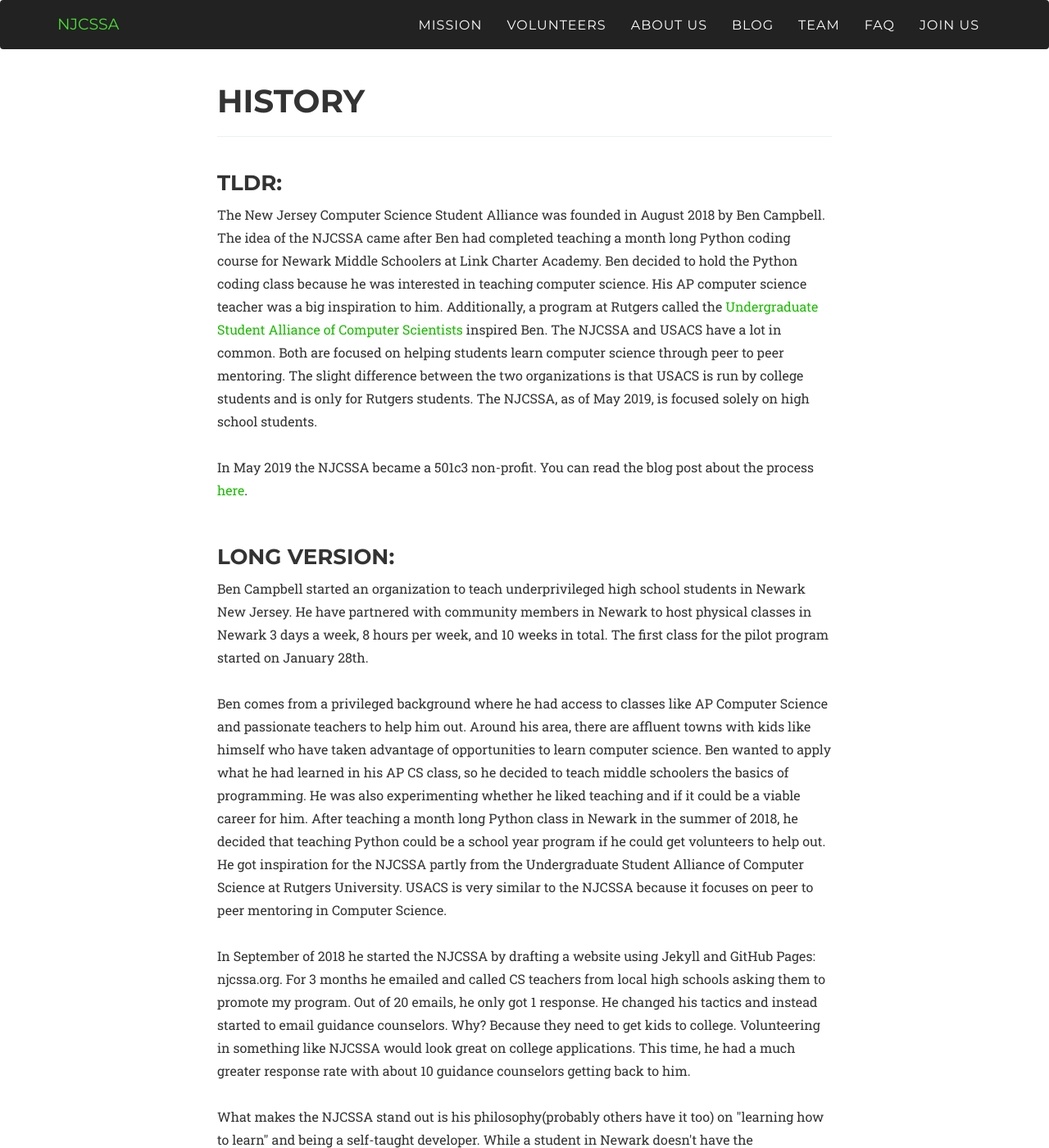
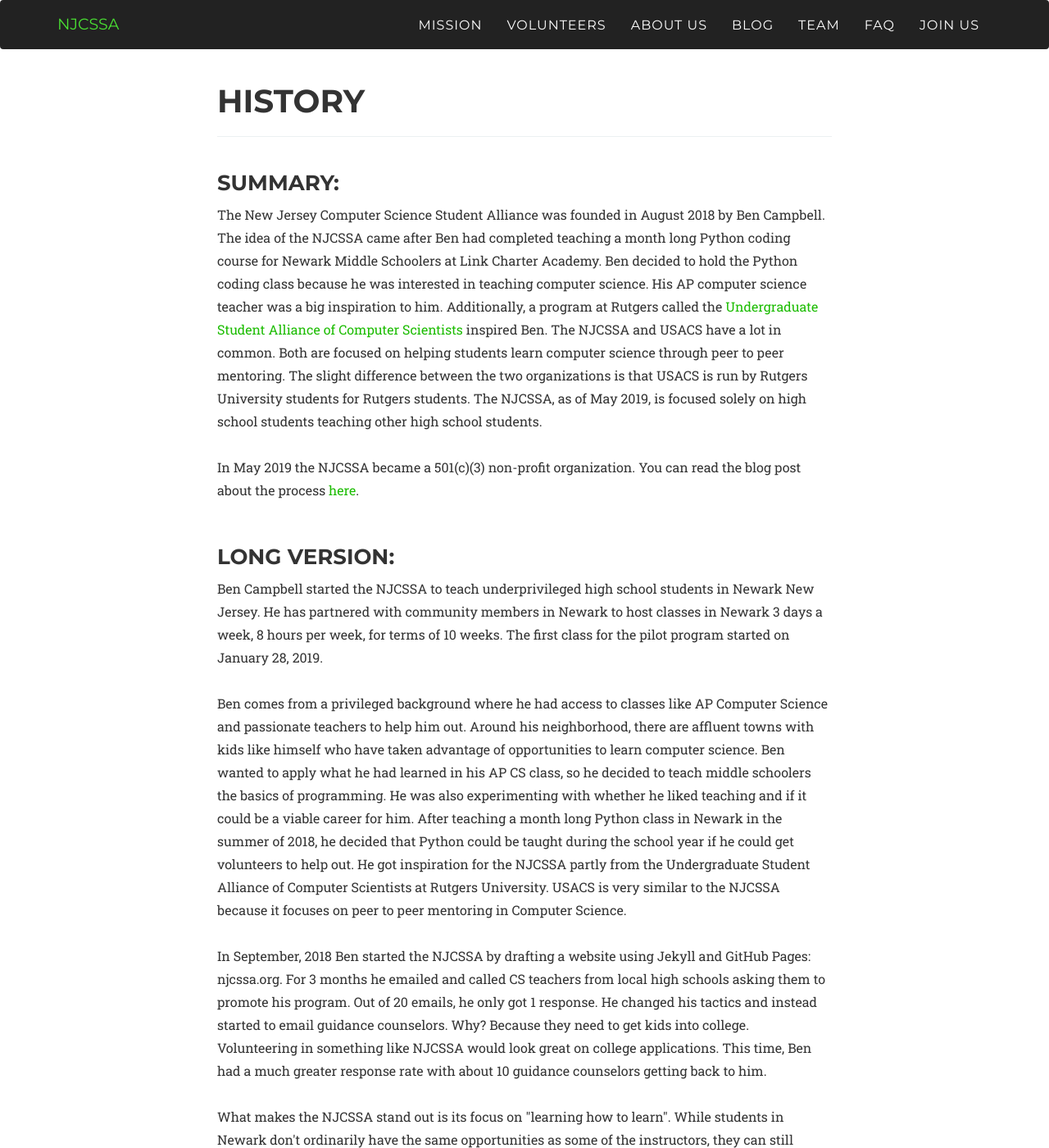
Before and after one commit to benjaminnow/njcssa, a Jekyll site: the page built from history.html, in a window 1280 px wide and 1400 px high. Shown: the whole window at 82% size. Built offline with Jekyll 4.4.1, drawn with Linux system fonts in a browser that asks for light colours; nearby versions of some CDN libraries; some web fonts are replaced; some of the changed text lies outside the part shown.

Commit message:
changed wording

```diff
--- a/history.html
+++ b/history.html
@@ -15,7 +15,7 @@ permalink: /history
     <div class="row">
         <div class="col-md-2"></div>
         <div class="col-md-8">
-            <h3>TLDR:</h3>
+            <h3>Summary:</h3>
             <p>
                 The New Jersey Computer Science Student Alliance was founded in August 2018 by Ben Campbell.
                 The idea of the NJCSSA came after Ben had completed teaching a month long Python coding course for
@@ -24,54 +24,54 @@ permalink: /history
                 Additionally, a program at Rutgers called the <a href="http://usacs.rutgers.edu/">Undergraduate Student Alliance of Computer Scientists</a>
                 inspired Ben. The NJCSSA and USACS have a lot in common. Both are focused on helping students learn
                 computer science through peer to peer mentoring. The slight difference between the two organizations
-                is that USACS is run by college students and is only for Rutgers students. The NJCSSA, as of May 2019,
-                is focused solely on high school students.
+                is that USACS is run by Rutgers University students for Rutgers students. The NJCSSA, as of May 2019,
+                is focused solely on high school students teaching other high school students.
                 <br>
                 <br>
-                In May 2019 the NJCSSA became a 501c3 non-profit. You can read the blog post about the process <a href="/">here</a>.
+                In May 2019 the NJCSSA became a 501(c)(3) non-profit organization. You can read the blog post about
+                the process <a href="/2019/04/26/non-profit">here</a>.
             </p>
             <br>
             <h3>Long Version:</h3>
             <p>
-                Ben Campbell started an organization to teach underprivileged high school students in Newark New Jersey.
-                He have partnered with community members in Newark to host physical classes in Newark 3 days a week, 8 hours
-                per week, and 10 weeks in total. The first class for the pilot program started on January 28th.
+                Ben Campbell started the NJCSSA to teach underprivileged high school students in Newark New Jersey.
+                He has partnered with community members in Newark to host classes in Newark 3 days a week, 8 hours
+                per week, for terms of 10 weeks. The first class for the pilot program started on January 28, 2019.
                 <br>
                 <br>
                 Ben comes from a privileged background where he had access to classes like AP Computer Science and
-                passionate teachers to help him out. Around his area, there are affluent towns with kids like himself who
+                passionate teachers to help him out. Around his neighborhood, there are affluent towns with kids like himself who
                 have taken advantage of opportunities to learn computer science. Ben wanted to apply what he had learned in
-                his AP CS class, so he decided to teach middle schoolers the basics of programming. He was also experimenting
+                his AP CS class, so he decided to teach middle schoolers the basics of programming. He was also experimenting with
                 whether he liked teaching and if it could be a viable career for him. After teaching a month long Python class
-                in Newark in the summer of 2018, he decided that teaching Python could be a school year program if he could
+                in Newark in the summer of 2018, he decided that Python could be taught during the school year if he could
                 get volunteers to help out. He got inspiration for the NJCSSA partly from the Undergraduate Student Alliance
-                of Computer Science at Rutgers University. USACS is very similar to the NJCSSA because it focuses on peer to
+                of Computer Scientists at Rutgers University. USACS is very similar to the NJCSSA because it focuses on peer to
                 peer mentoring in Computer Science.
                 <br>
                 <br>
-                In September of 2018 he started the NJCSSA by drafting a website using Jekyll and GitHub Pages: njcssa.org.
-                For 3 months he emailed and called CS teachers from local high schools asking them to promote my program. Out
+                In September, 2018 Ben started the NJCSSA by drafting a website using Jekyll and GitHub Pages: njcssa.org.
+                For 3 months he emailed and called CS teachers from local high schools asking them to promote his program. Out
                 of 20 emails, he only got 1 response. He changed his tactics and instead started to email guidance counselors.
-                Why? Because they need to get kids to college. Volunteering in something like NJCSSA would look great on college
-                applications. This time, he had a much greater response rate with about 10 guidance counselors getting back to him.
+                Why? Because they need to get kids into college. Volunteering in something like NJCSSA would look great on college
+                applications. This time, Ben had a much greater response rate with about 10 guidance counselors getting back to him.
                 <br>
                 <br>
-                What makes the NJCSSA stand out is his philosophy(probably others have it too) on "learning how to learn" and
-                being a self-taught developer. While a student in Newark doesn't have the opportunities he has, they can still become
-                a great programmer with a desire, a device, and an internet connection. Ben learned this philosophy when he taught himself
-                how to build a fully-fledged website using Python Flask. He didn't know anything before starting and he didn't have a
-                teacher. He just had a desire and the wealth of resources available to me on the internet. The NJCSSA teaches kids how
-                to learn by teaching them the basics in the first half of the course and then letting them loose on the Python Turtle API.
-                This is a simple API, but it teaches the fundamentals of being a self taught programmer.
+                What makes the NJCSSA stand out is its focus on "learning how to learn". While students in Newark don't ordinarily have the
+                same opportunities as some of the instructors, they can still become great programmers with a desire, a device, and an
+                internet connection. Ben acquired this mindset when he taught himself how to build a fully-fledged website using Python Flask.
+                He didn't know anything before starting and he didn't have a teacher. He just had a desire and the wealth of resources available
+                to him on the internet. The NJCSSA teaches kids how to learn by teaching them the basics in the first half of the course and then
+                letting them loose on the Python Turtle API. This is a simple API, but it teaches the fundamentals of being a self taught programmer.
                 <br>
                 <br>
-                For the Python Coding pilot program, he was able to recruit 15 high school volunteers. He made a rough curriculum of the
-                10 weeks, made slideshows, and made practice problems. Several instructors helped out with creating some practice problems.
+                For the Python Coding pilot program, Ben was able to recruit 15 high school volunteers. He designed a 10 week curriculum, made slideshows and practice problems.
+                In addition, several instructors helped out with creating some practice problems.
                 The practice problems can be found on <a href="https://github.com/njcssa/njcssa-python-practice-probs">github</a>.
                 <br>
                 <br>
-                In May of 2019 the NJCSSA was able to be incorporated as an official 501c3 non-profit. This status will allow the NJCSSA to
-                take donations and make those donations tax deductible to donors. You can read more about the process <a href="/">here</a>.
+                In May, 2019 the NJCSSA was incorporated as a 501(c)(3) non-profit organization. This status will allow the NJCSSA to
+                take tax-deductible donations from donors. You can read more about the process <a href="/2019/04/26/non-profit">here</a>.
                 <br>
                 <br>
                 The NJCSSA plans to hold a month-long summer class in July 2019. Stay tuned for more details.
```
Also changed, not shown: _posts/2019-04-26-non-profit.md (added, +41 -0 lines), _posts/2019-05-03-njcssa-graduation-spring-2019.md (+0 -19 lines), goals.html (+2 -5 lines), partnerships.html (+14 -14 lines), img/portfolio/non-profit-thumbnail.jpg (added), img/portfolio/non-profit.jpg (added).
